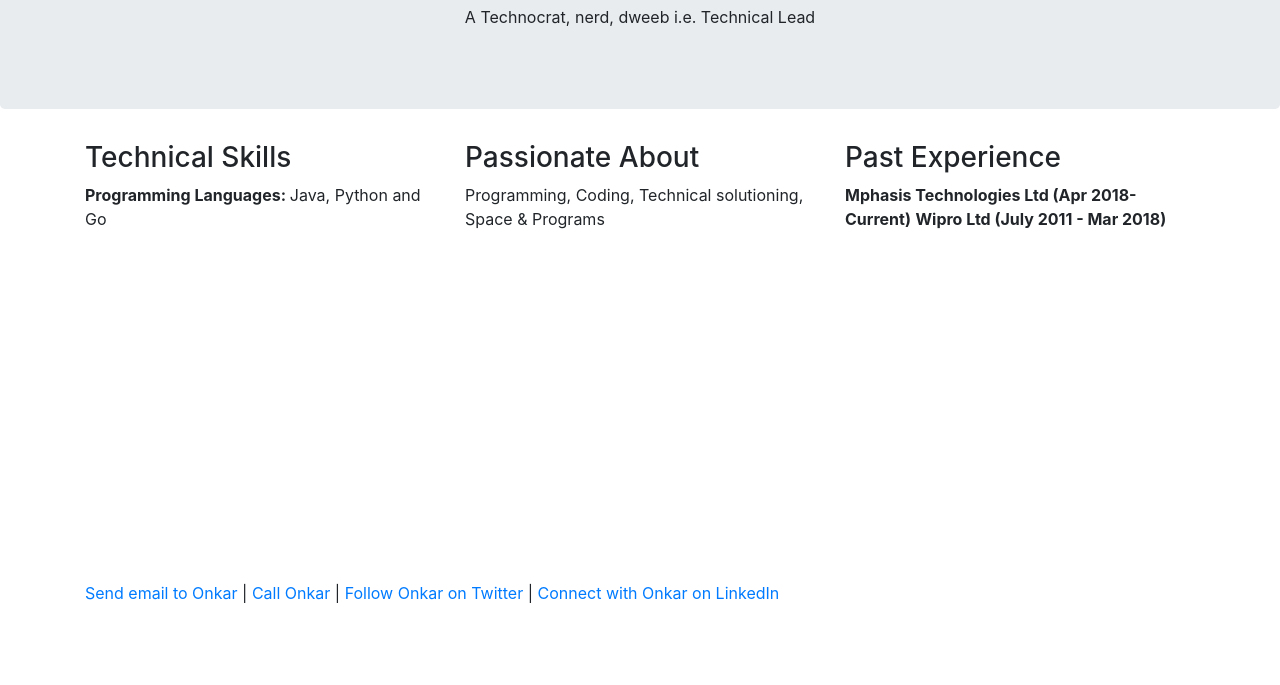
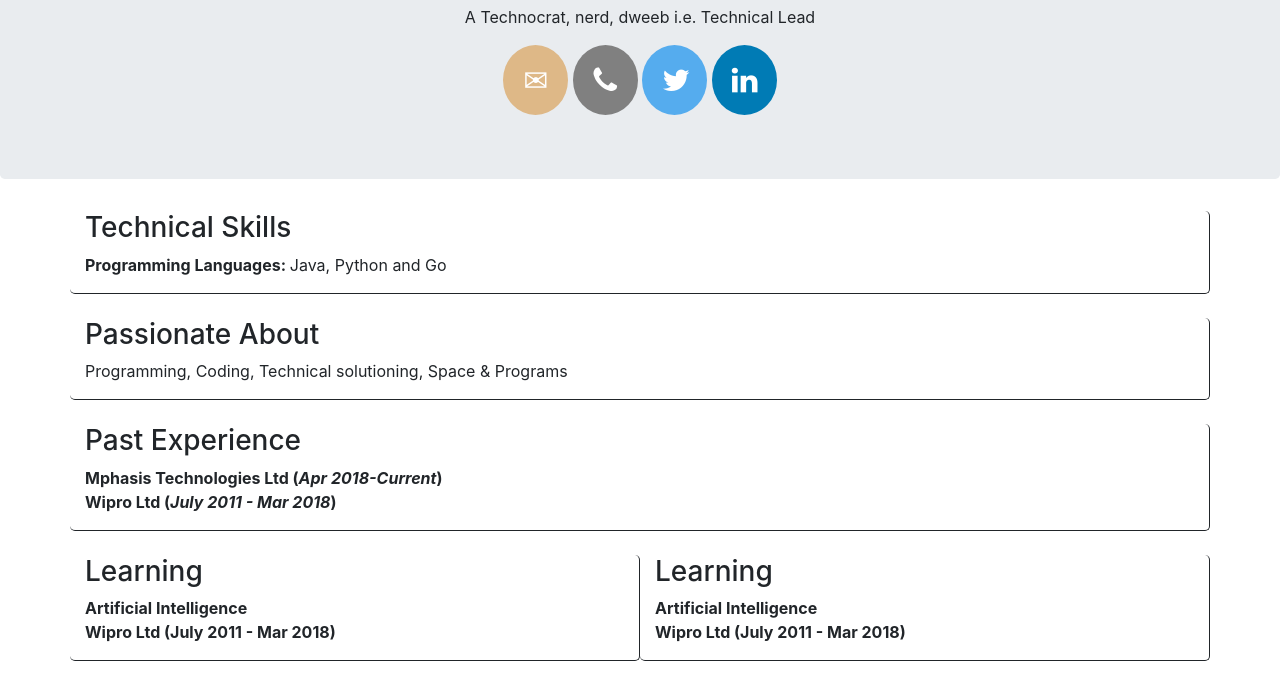
Before and after one commit to letonkargit/letonkargit.github.io, a plain HTML site: page index.html in a window 1280 px wide. Shown: the part 115-800 px from the top of the page. Drawn offline with nearby package versions, Linux system fonts and the light colour scheme.

Commit message:
Update index.html

```diff
--- a/index.html
+++ b/index.html
@@ -8,12 +8,12 @@
         <script src="https://cdn.jsdelivr.net/npm/jquery@3.5.1/dist/jquery.slim.min.js"></script>
         <script src="https://cdn.jsdelivr.net/npm/popper.js@1.16.1/dist/umd/popper.min.js"></script>
         <script src="https://cdn.jsdelivr.net/npm/bootstrap@4.6.1/dist/js/bootstrap.bundle.min.js"></script>
-        <!--<link rel="stylesheet" href="https://cdnjs.cloudflare.com/ajax/libs/font-awesome/4.7.0/css/font-awesome.min.css">-->
+        <link rel="stylesheet" href="https://cdnjs.cloudflare.com/ajax/libs/font-awesome/4.7.0/css/font-awesome.min.css">
         <style>
             .fa {
                 padding: 20px;
                 font-size: 30px;
-                width: 60px;
+                width: 65px;
                 text-align: center;
                 text-decoration: none;
                 border-radius: 50%;
@@ -27,6 +27,16 @@
                 color: white;
             }
 
+            .fa-email {
+                background: burlywood;
+                color: white;
+            }
+
+            .fa-phone {
+                background: gray;
+                color: white;
+            }
+
             .fa-linkedin {
                 background: #007bb5;
                 color: white;
@@ -37,30 +47,60 @@
         <div class="jumbotron text-center">
             <h1>Onkar Gurav</h1>
             <p>A Technocrat, nerd, dweeb i.e. Technical Lead</p>
-<!--            <a href="https://twitter.com/onkargurav7777" class="fa fa-twitter"></a>
-            <a href="https://www.linkedin.com/in/onkar-gurav-32776b39/" class="fa fa-linkedin"></a>-->
+
+            <a href="mailto:onkargurav777@gmail.com" class="fa fa-email">&#x2709;</a>
+            <a href="tel: +14145536505" class="fa fa-phone"></a>
+            <a href="https://twitter.com/onkargurav7777" class="fa fa-twitter"></a>
+            <a href="https://www.linkedin.com/in/onkar-gurav-32776b39/" class="fa fa-linkedin"></a>
         </div>
 
         <div class="container">
-            <div class="row">
-                <div class="col-sm-4">
+            <div class="row" style="border-bottom: 1px solid; border-right: 1px solid; border-radius: 5px;box-shadow: 2px 5px background">
+                <div class="col-sm-12">
                     <h3>Technical Skills</h3>
                     <p><b>Programming Languages: </b>Java, Python and Go</p>
                 </div>
-                <div class="col-sm-4">
+            </div>
+            <br>
+            <div class="row" style="border-bottom: 1px solid; border-right: 1px solid; border-radius: 5px;box-shadow: 2px 5px background">
+                <div class="col-sm-12">
                     <h3>Passionate About</h3>
                     <p>Programming, Coding, Technical solutioning, Space & Programs </p>
                 </div>
-                <div class="col-sm-4">
+            </div>
+            <br>
+            <div class="row" style="border-bottom: 1px solid; border-right: 1px solid; border-radius: 5px;box-shadow: 2px 5px background">
+                <div class="col-sm-12">
                     <h3>Past Experience</h3>
-                    <p><b>Mphasis Technologies Ltd (Apr 2018-Current)</b>
-                        <b>Wipro Ltd (July 2011 - Mar 2018)</b></p>
+                    <p>
+                        <b>Mphasis Technologies Ltd (<i>Apr 2018-Current</i>)</b><br>
+                        <b>Wipro Ltd (<i>July 2011 - Mar 2018</i>)</b>
+                    </p>
                 </div>
             </div>
-            <div class="row" style="float: bottom;bottom: 10%;position: absolute">
-                <div class="col-sm-12">
-                    <a href="mailto:onkargurav777@gmail.com">Send email to Onkar</a> | <a href="tel: +14145536505">Call Onkar</a> | <a href="https://twitter.com/onkargurav7777">Follow Onkar on Twitter</a> | <a href="https://www.linkedin.com/in/onkar-gurav-32776b39/">Connect with Onkar on LinkedIn</a>
+            <br>
+            <div class="row">
+                <div class="col-sm-6"  style="border-bottom: 1px solid; border-right: 1px solid; border-radius: 5px;box-shadow: 2px 5px background">
+                    <h3>Learning</h3>
+                    <p>
+                        <b>Artificial Intelligence</b><br>
+                        <b>Wipro Ltd (July 2011 - Mar 2018)</b>
+                    </p>
                 </div>
+
+                <div class="col-sm-6" style="border-bottom: 1px solid; border-right: 1px solid; border-radius: 5px;box-shadow: 2px 5px background">
+                    <h3>Learning</h3>
+                    <p>
+                        <b>Artificial Intelligence</b><br>
+                        <b>Wipro Ltd (July 2011 - Mar 2018)</b>
+                    </p>
+                </div>
+            </div>
+
+            <div style="left: 0px;float: left">
+                <center>
+
+                </center>
             </div>
         </div>
     </body>
```
